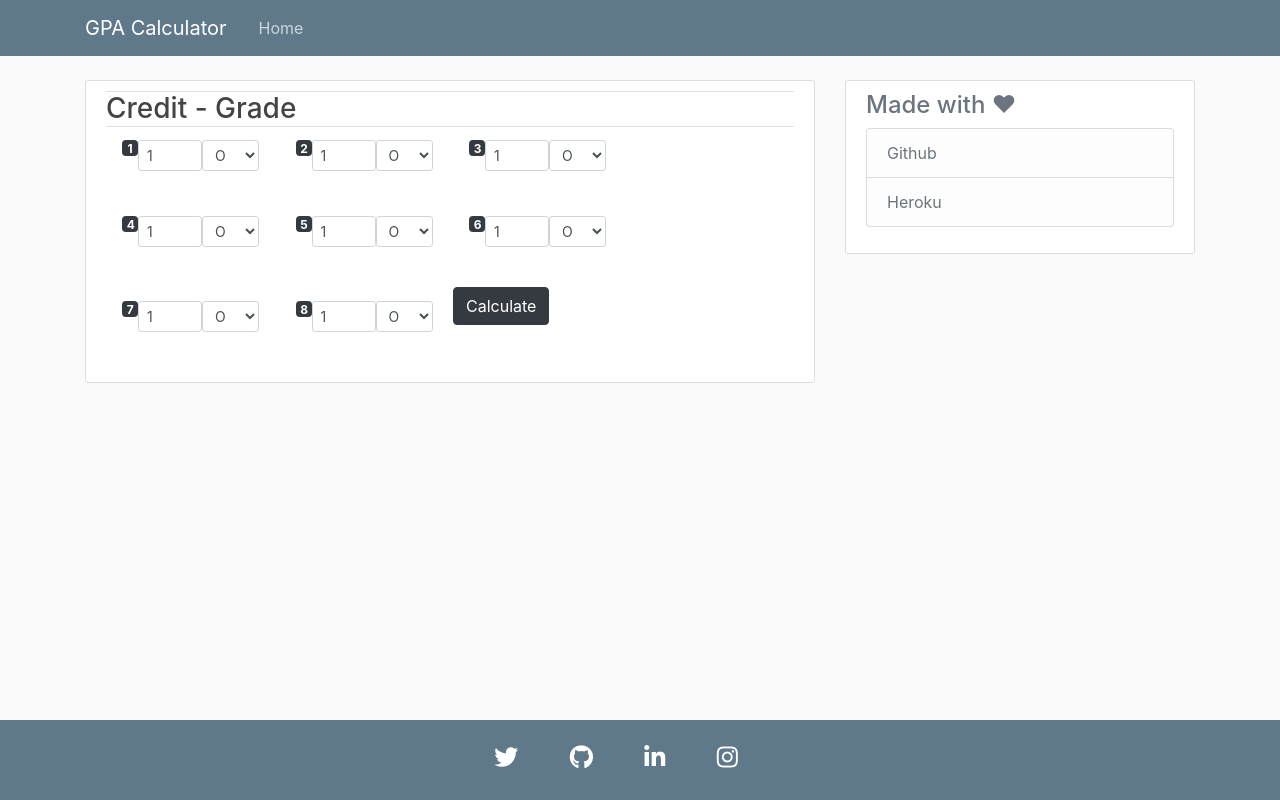
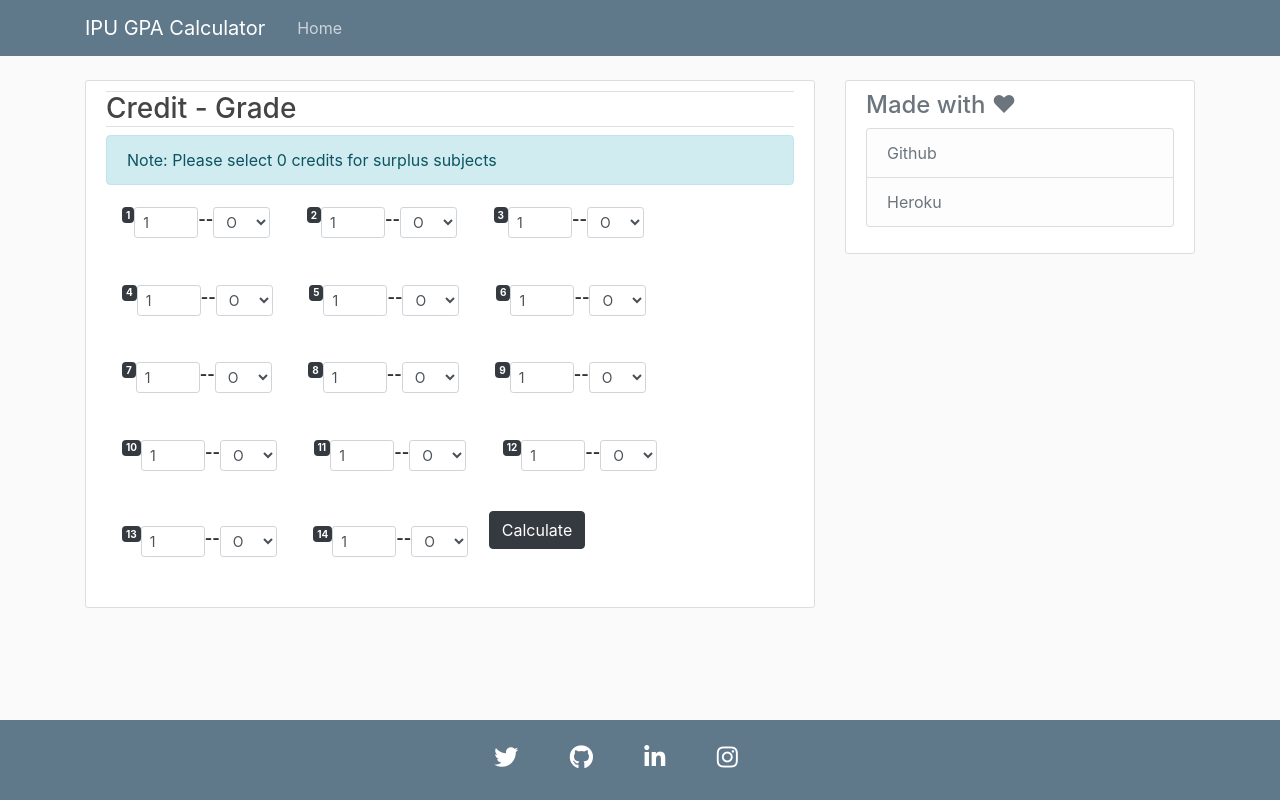
Before and after one commit to eshaan7/IPU_GPA_Calculator, a Flask app: page / in a window 1280 px wide. Run offline with Flask 2, Linux system fonts and the light colour scheme; some libraries are stand-ins or nearby versions.

Commit message:
more subjects

```diff
--- a/application.py
+++ b/application.py
@@ -5,7 +5,7 @@ app.secret_key = "66b58fafa6a470f26fd2adc9de14cef2"
 
 @app.route('/', methods=['GET','POST'])
 def index():
-	no_of_subjects = 8
+	no_of_subjects = 14
 	if request.method == 'POST':
 		credits = [ int (i) for i in request.form.getlist('credits[]') ]
 		grades = request.form.getlist('grades[]')
--- a/static/main.css
+++ b/static/main.css
@@ -40,13 +40,12 @@ h1, h2, h3, h4, h5, h6 {
 }
 
 .badge {
+  font-size: 10px;
   height: 1rem !important;
-  width: 1rem;
 }
 
 .form-control-number {
   width: 4rem;
-
 }
 
 /* FOOTER */
--- a/templates/index.html
+++ b/templates/index.html
@@ -4,6 +4,7 @@
         <div class="content-section">
             <form action="{{ url_for('index') }}" method="POST">
                 <h3 class="border-top border-bottom">Credit - Grade</h3>
+                <div class="alert alert-info">Note: Please select 0 credits for surplus subjects</div>
                 {% for i in range(no_of_subjects) %}
                   <div class="inline">
                     <span class="badge badge-dark">{{ i+1 }}</span><fieldset>
@@ -11,6 +12,7 @@
                         <input class="form-control form-control-number form-control-sm" name="credits[]" value="1" placeholder="1" type="number">
                       </div>
                     </fieldset>
+                    <strong>--</strong>
                     <fieldset>
                       <div class="form-group">
                         <select class="form-control form-control-sm" name="grades[]">
--- a/templates/layout.html
+++ b/templates/layout.html
@@ -4,7 +4,6 @@
     <!-- Required meta tags -->
     <meta charset="utf-8">
     <meta name="viewport" content="width=device-width, initial-scale=1, shrink-to-fit=no">
-
     <!-- Bootstrap CSS -->
     <link rel="stylesheet" href="https://stackpath.bootstrapcdn.com/bootstrap/4.3.1/css/bootstrap.min.css" integrity="sha384-ggOyR0iXCbMQv3Xipma34MD+dH/1fQ784/j6cY/iJTQUOhcWr7x9JvoRxT2MZw1T" crossorigin="anonymous">
     <!-- Font Awesome -->
@@ -12,13 +11,13 @@
     <!-- local css -->
  	  <link rel="stylesheet" type="text/css" href="{{ url_for('static', filename='main.css') }}"/>
     {% block head %}{% endblock %}
-    <title>GPA Calculator</title>
+    <title>IPU GPA Calculator</title>
 </head>
 <body>
     <header class="site-header">
       <nav class="navbar navbar-expand-md navbar-dark bg-steel fixed-top">
         <div class="container">
-          <a class="navbar-brand mr-4" href="/">GPA Calculator</a>
+          <a class="navbar-brand mr-4" href="/">IPU GPA Calculator</a>
           <button class="navbar-toggler" type="button" data-toggle="collapse" data-target="#navbarToggle" aria-controls="navbarToggle" aria-expanded="false" aria-label="Toggle navigation">
             <span class="navbar-toggler-icon"></span>
           </button>
```
